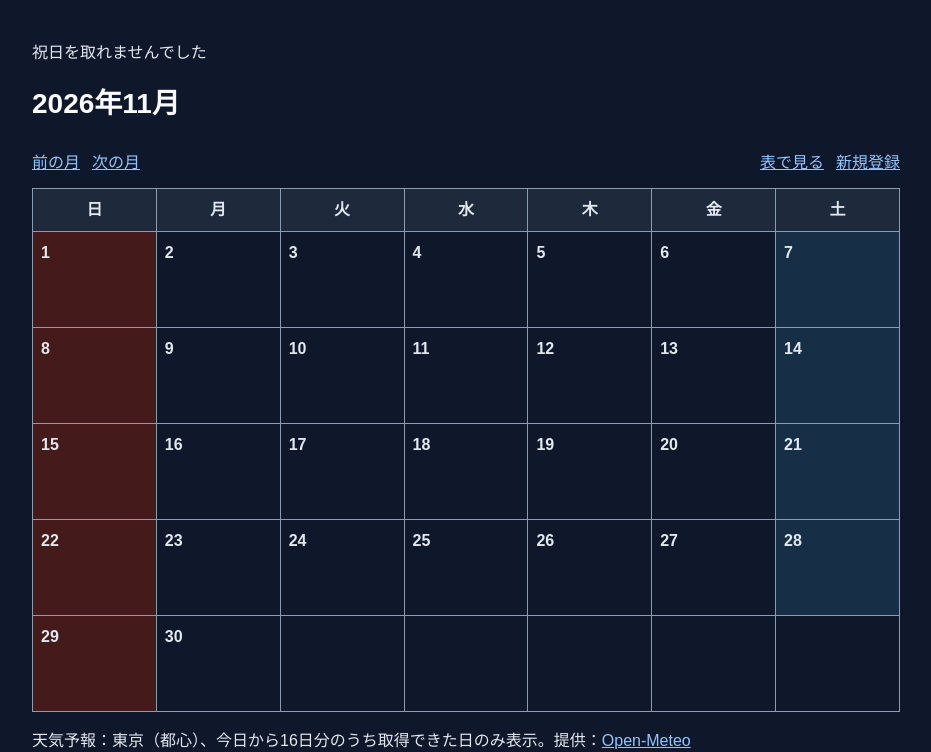
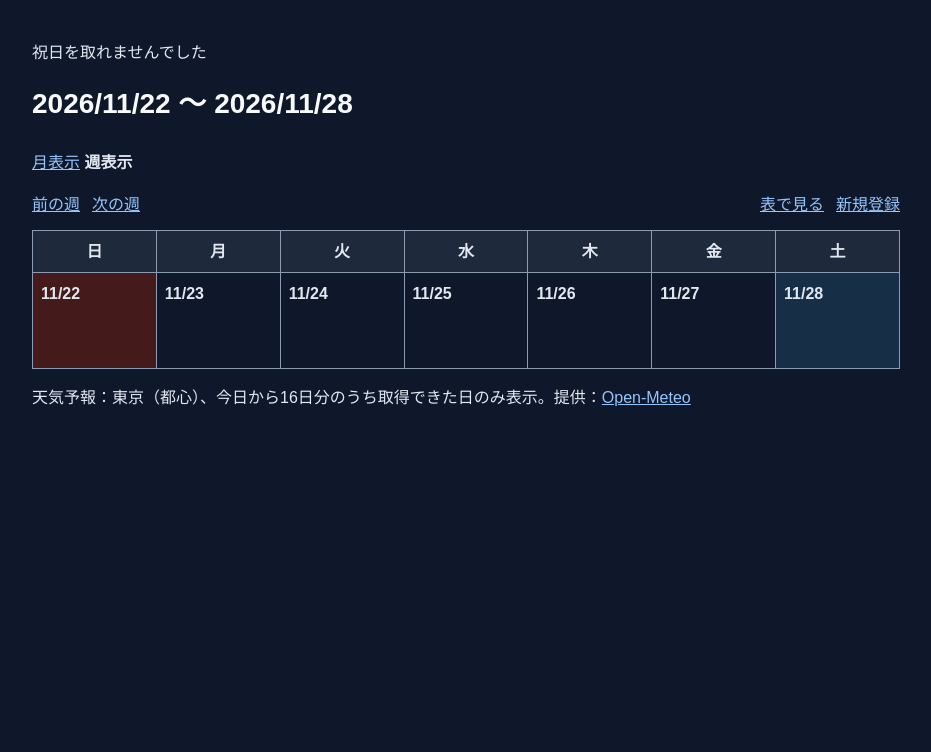
Before and after one commit to Hiromasa93/fw-todo-2, a Spring Boot app: page /calendar?view=week&date=2026-11-26 in a window 1280 px wide. Shown: the top 752 px of the page, without its empty margins (174-1105 px from the left). Run offline with Spring Boot 4, Linux system fonts and the light colour scheme; data that the repository does not hold is empty; some libraries are stand-ins or nearby versions.

Commit message:
Section 15-13の実施

```diff
--- a/src/main/java/com/example/todoapp/CalendarController.java
+++ b/src/main/java/com/example/todoapp/CalendarController.java
@@ -2,12 +2,14 @@ package com.example.todoapp;
 
 import java.time.LocalDate;
 import java.time.YearMonth;
+import java.time.ZoneId;
 import java.time.format.TextStyle;
 import java.util.ArrayList;
 import java.util.List;
 import java.util.Locale;
 
 import org.springframework.stereotype.Controller;
+import org.springframework.format.annotation.DateTimeFormat;
 import org.springframework.ui.Model;
 import org.springframework.web.bind.annotation.GetMapping;
 import org.springframework.web.bind.annotation.RequestParam;
@@ -17,11 +19,18 @@ public class CalendarController {
 
     @GetMapping("/calendar")
     public String calendar(@RequestParam(required = false) Integer year,
-            @RequestParam(required = false) Integer month, Model model) {
-        YearMonth currentMonth = YearMonth.now();
-        YearMonth displayedMonth = YearMonth.of(
+            @RequestParam(required = false) Integer month,
+            @RequestParam(defaultValue = "month") String view,
+            @RequestParam(required = false) @DateTimeFormat(iso = DateTimeFormat.ISO.DATE) LocalDate date,
+            Model model) {
+        LocalDate today = LocalDate.now(ZoneId.of("Asia/Tokyo"));
+        YearMonth currentMonth = YearMonth.from(today);
+        YearMonth displayedMonth = date != null ? YearMonth.from(date) : YearMonth.of(
                 year != null ? year : currentMonth.getYear(),
                 month != null ? month : currentMonth.getMonthValue());
+        LocalDate focusDate = date != null ? date
+                : displayedMonth.equals(currentMonth) ? today : displayedMonth.atDay(1);
+        boolean weekView = "week".equals(view);
 
         LocalDate firstDay = displayedMonth.atDay(1);
         LocalDate lastDay = displayedMonth.atEndOfMonth();
@@ -29,14 +38,24 @@ public class CalendarController {
         int cellCount = ((leadingBlankDays + displayedMonth.lengthOfMonth() + 6) / 7) * 7;
         List<List<LocalDate>> weeks = new ArrayList<>();
 
-        for (int cell = 0; cell < cellCount; cell++) {
-            if (cell % 7 == 0) {
-                weeks.add(new ArrayList<>());
+        if (weekView) {
+            firstDay = focusDate.minusDays(focusDate.getDayOfWeek().getValue() % 7);
+            lastDay = firstDay.plusDays(6);
+            List<LocalDate> week = new ArrayList<>();
+            for (int day = 0; day < 7; day++) {
+                week.add(firstDay.plusDays(day));
             }
-            LocalDate date = cell >= leadingBlankDays && cell < leadingBlankDays + displayedMonth.lengthOfMonth()
-                    ? firstDay.plusDays(cell - leadingBlankDays)
-                    : null;
-            weeks.get(weeks.size() - 1).add(date);
+            weeks.add(week);
+        } else {
+            for (int cell = 0; cell < cellCount; cell++) {
+                if (cell % 7 == 0) {
+                    weeks.add(new ArrayList<>());
+                }
+                LocalDate cellDate = cell >= leadingBlankDays && cell < leadingBlankDays + displayedMonth.lengthOfMonth()
+                        ? firstDay.plusDays(cell - leadingBlankDays)
+                        : null;
+                weeks.get(weeks.size() - 1).add(cellDate);
+            }
         }
 
         YearMonth previousMonth = displayedMonth.minusMonths(1);
@@ -47,6 +66,10 @@ public class CalendarController {
         model.addAttribute("from", firstDay);
         model.addAttribute("to", lastDay);
         model.addAttribute("weeks", weeks);
+        model.addAttribute("weekView", weekView);
+        model.addAttribute("focusDate", focusDate);
+        model.addAttribute("previousWeek", firstDay.minusWeeks(1));
+        model.addAttribute("nextWeek", firstDay.plusWeeks(1));
         model.addAttribute("previousYear", previousMonth.getYear());
         model.addAttribute("previousMonth", previousMonth.getMonthValue());
         model.addAttribute("nextYear", nextMonth.getYear());
--- a/src/main/resources/templates/calendar.html
+++ b/src/main/resources/templates/calendar.html
@@ -8,12 +8,20 @@
 </head>
 <body>
 <main class="container calendar-page">
-    <h1 class="page-title" th:text="${year + '年' + month + '月'}">2026年4月</h1>
+    <h1 class="page-title" th:text="${weekView ? #temporals.format(from, 'yyyy/MM/dd') + ' ～ ' + #temporals.format(to, 'yyyy/MM/dd') : year + '年' + month + '月'}">2026年4月</h1>
+    <p>
+        <strong th:if="${!weekView}" aria-current="true">月表示</strong>
+        <a class="link" th:if="${weekView}" th:href="@{/calendar(view='month',date=${focusDate})}">月表示</a>
+        <strong th:if="${weekView}" aria-current="true">週表示</strong>
+        <a class="link" th:if="${!weekView}" th:href="@{/calendar(view='week',date=${focusDate})}">週表示</a>
+    </p>
 
-    <nav class="calendar-navigation" aria-label="月の移動">
+    <nav class="calendar-navigation" th:attr="aria-label=${weekView ? '週の移動' : '月の移動'}">
         <div class="calendar-navigation-months">
-            <a class="link" th:href="@{/calendar(year=${previousYear}, month=${previousMonth})}">前の月</a>
-            <a class="link" th:href="@{/calendar(year=${nextYear}, month=${nextMonth})}">次の月</a>
+            <a class="link" th:if="${!weekView}" th:href="@{/calendar(year=${previousYear}, month=${previousMonth})}">前の月</a>
+            <a class="link" th:if="${!weekView}" th:href="@{/calendar(year=${nextYear}, month=${nextMonth})}">次の月</a>
+            <a class="link" th:if="${weekView}" th:href="@{/calendar(view='week',date=${previousWeek})}">前の週</a>
+            <a class="link" th:if="${weekView}" th:href="@{/calendar(view='week',date=${nextWeek})}">次の週</a>
         </div>
         <div class="calendar-navigation-pages">
             <a class="link" href="/todos">表で見る</a>
@@ -21,7 +29,7 @@
         </div>
     </nav>
 
-    <table class="calendar-table" th:attr="data-from=${from}, data-to=${to}">
+    <table class="calendar-table" th:attr="data-from=${from}, data-to=${to},data-view=${weekView ? 'week' : 'month'}">
         <thead>
         <tr>
             <th scope="col">日</th>
@@ -36,7 +44,7 @@
         <tbody>
         <tr th:each="week : ${weeks}">
             <td th:each="date : ${week}" th:attr="data-date=${date != null ? #temporals.format(date, 'yyyy-MM-dd') : null}">
-                <span th:if="${date != null}" th:text="${date.dayOfMonth}">1</span>
+                <span th:if="${date != null}" th:text="${weekView ? #temporals.format(date, 'M/d') : date.dayOfMonth}">1</span>
             </td>
         </tr>
         </tbody>
@@ -49,6 +57,7 @@
         const from = calendar.dataset.from;
         const to = calendar.dataset.to;
         const params = new URLSearchParams({ from, to });
+        const weekView = calendar.dataset.view === 'week';
         const res = await fetch(`/api/todos?${params}`);
         const todos = await res.json();
 
@@ -62,7 +71,8 @@
 
         document.querySelectorAll('.calendar-table td[data-date]').forEach(cell => {
             const dayTodos = todosByDate.get(cell.dataset.date) || [];
-            dayTodos.slice(0, 3).forEach(todo => {
+            const visibleTodos = weekView ? dayTodos : dayTodos.slice(0, 3);
+            visibleTodos.forEach(todo => {
                 const title = document.createElement('a');
                 title.href = `/todos/${todo.id}/edit`;
                 title.classList.add('link');
@@ -72,7 +82,7 @@
                 }
                 cell.appendChild(title);
             });
-            if (dayTodos.length > 3) {
+            if (!weekView && dayTodos.length > 3) {
                 const more = document.createElement('div');
                 more.textContent = `ほか ${dayTodos.length - 3}件`;
                 cell.appendChild(more);
```
Also changed, not shown: 1 other file.
